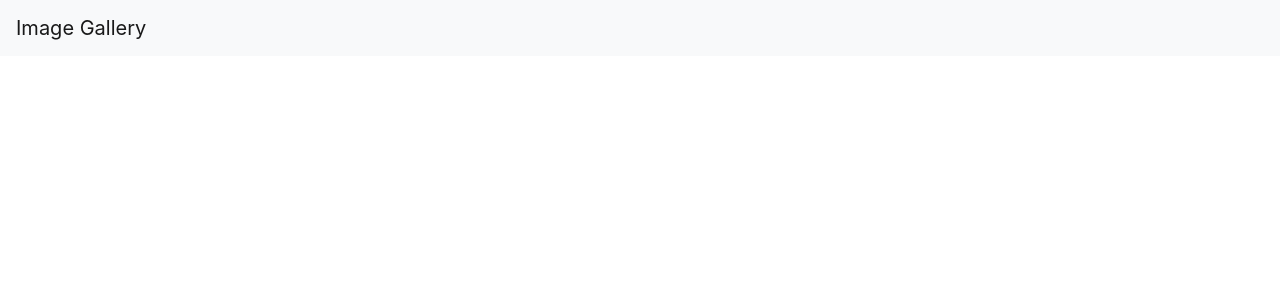
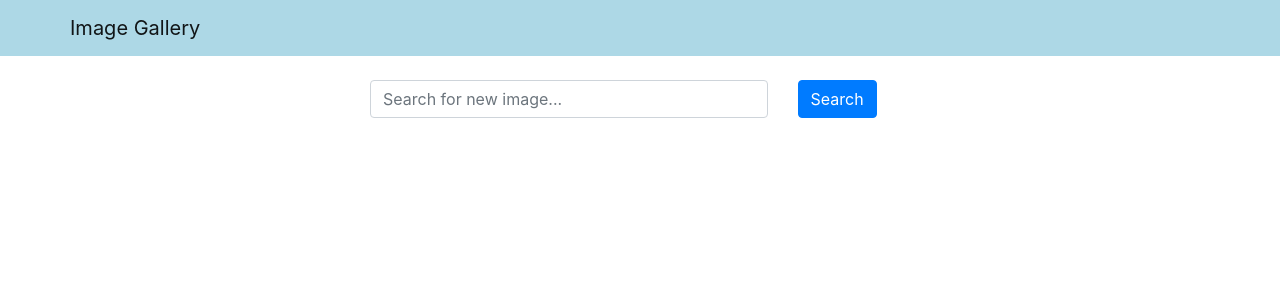
Before and after one commit to Mahesh-Anand/IMAGES-GALLERY, a React (Create React App) app in the folder frontend/: page / in a window 1280 px wide. Shown: the top 300 px of the page. Built offline with nearby package versions, Linux system fonts and the light colour scheme.

Commit message:
Controlled Search Component

```diff
--- a/frontend/src/App.js
+++ b/frontend/src/App.js
@@ -1,12 +1,32 @@
+import { useState  } from 'react';
 import 'bootstrap/dist/css/bootstrap.min.css';
 import Header from './components/Header'
+import Search from "./components/Search"
 
+// const handleSearchSubmit = (e) =>{
+//   e.preventDefault()
+//   console.log(e.target[0].value)
+
+// } //move this to  App as this is working inside it or after it
 
 function App() {
+  const [word, setWord] = useState('');
+
+  const handleSearchSubmit = (e) =>{
+    e.preventDefault()
+
+    console.log(word)
+
+  }
+  console.log(word)
+
   return (
-    <div className="App">
-      {/* <h1>Images Gallery</h1> */}
+
+    // <div className="App">
+      // {/* <h1>Images Gallery</h1> */}
+      <div >
       <Header title = "Image Gallery" />
+      <Search word = {word} setWord = {setWord} handleSubmit = {handleSearchSubmit}/>
     </div>
   );
 }
--- a/frontend/src/components/Header.js
+++ b/frontend/src/components/Header.js
@@ -1,14 +1,19 @@
 import React from "react";
-import { Navbar } from "react-bootstrap";
+import { Navbar, Container } from "react-bootstrap";
 
+const navbarStyle = {
+  backgroundColor: "lightblue",
+};
 const Header = (props) => {
   return (
-    <Navbar bg="light" variant="light">
+    //
+    <Navbar style={navbarStyle} variant="light">
       {/* <Navbar.Brand href="#home">Navbar</Navbar.Brand> */}
-      <Navbar.Brand href="/">{props.title}</Navbar.Brand>
+      <Container>
+        <Navbar.Brand href="/">{props.title}</Navbar.Brand>
+      </Container>
     </Navbar>
   );
 };
 
-
-export default Header
+export default Header;
--- /dev/null
+++ b/frontend/src/components/Search.js
@@ -0,0 +1,34 @@
+import React from "react";
+import { Container, Row, Col, Button, Form } from "react-bootstrap";
+
+const Search = ({word, setWord, handleSubmit}) => {
+  return (
+    <Container className="mt-4">
+      <Row className="justify-content-center">
+        <Col xs = {12} md = {8} lg = {6}>
+          <Form onSubmit={handleSubmit}>
+            <Row>
+              <Col xs = {9}>
+                <Form.Control
+                    type = "text"
+                    value = {word}
+                    onChange={(e) => setWord(e.target.value)} // without this we cant enter anything in the search form
+                    placeholder="Search for new image..." />
+              </Col>
+              <Col>
+                <Button variant="primary" type="submit">
+                  Search
+                </Button>
+              </Col>
+            </Row>
+          </Form>
+        </Col>
+      </Row>
+    </Container>
+  );
+};
+
+
+// here main container contains 12 parts
+// out of that first nine is for placeholder and remaining for buttoe
+export default Search;
```
